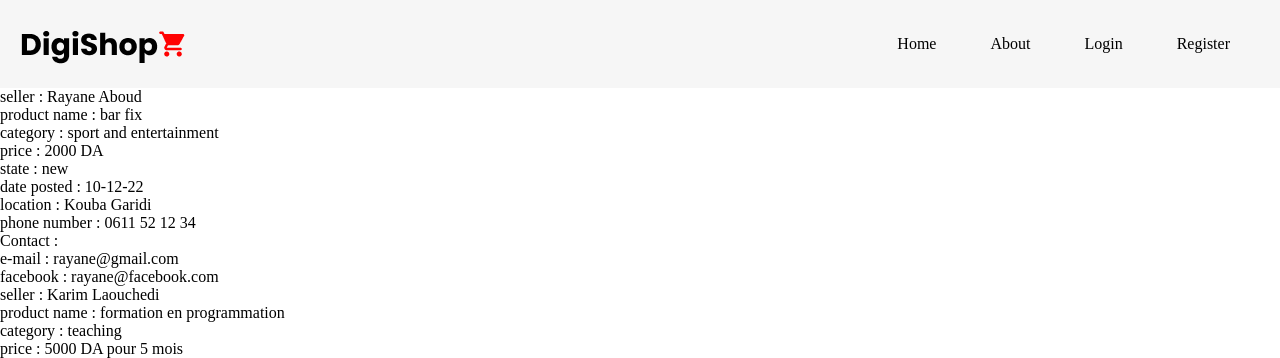
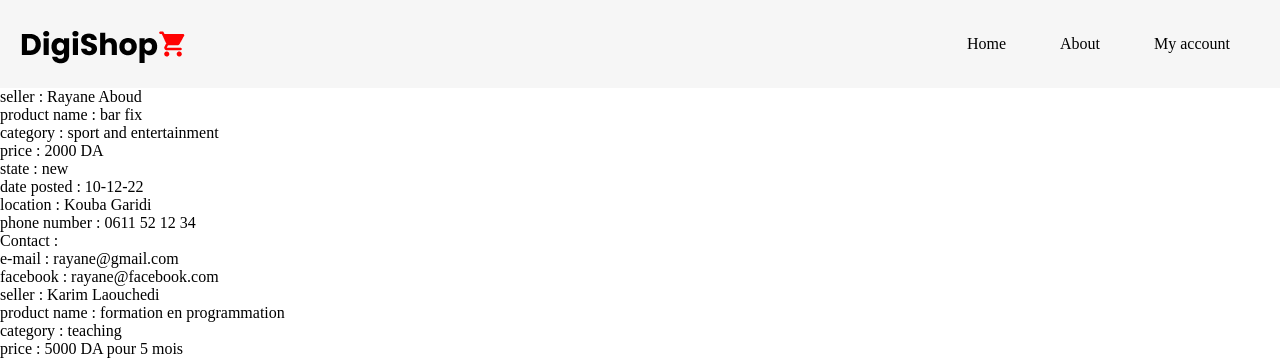
Before and after one commit to Rayane-Aboud/DigiShop, a Flask app: page /products in a window 1280 px wide. Shown: the top 358 px of the page. Run offline with Flask 3, Linux system fonts and the light colour scheme.

Commit message:
put my account ref instead of register and login:

```diff
--- a/templates/base/layout.html
+++ b/templates/base/layout.html
@@ -18,10 +18,9 @@
         <img src="{{ url_for('static', filename='images/Logo.png') }}" alt="Logo">
         <div class="links">
                 <ul class="horizontal">
-                    <li><a href="{{url_for('home')}}">Home</a></li>
+                    <li><a href="{{url_for('homepage')}}">Home</a></li>
                     <li><a href="{{url_for('about')}}">About</a></li>
-                    <li><a href="{{url_for('login')}}">Login</a></li>
-                    <li><a href="{{url_for('register')}}">Register</a></li>
+                    <li><a href="{{url_for('myaccount')}}">My account</a></li>
                 </ul>
         </div>
 
```
